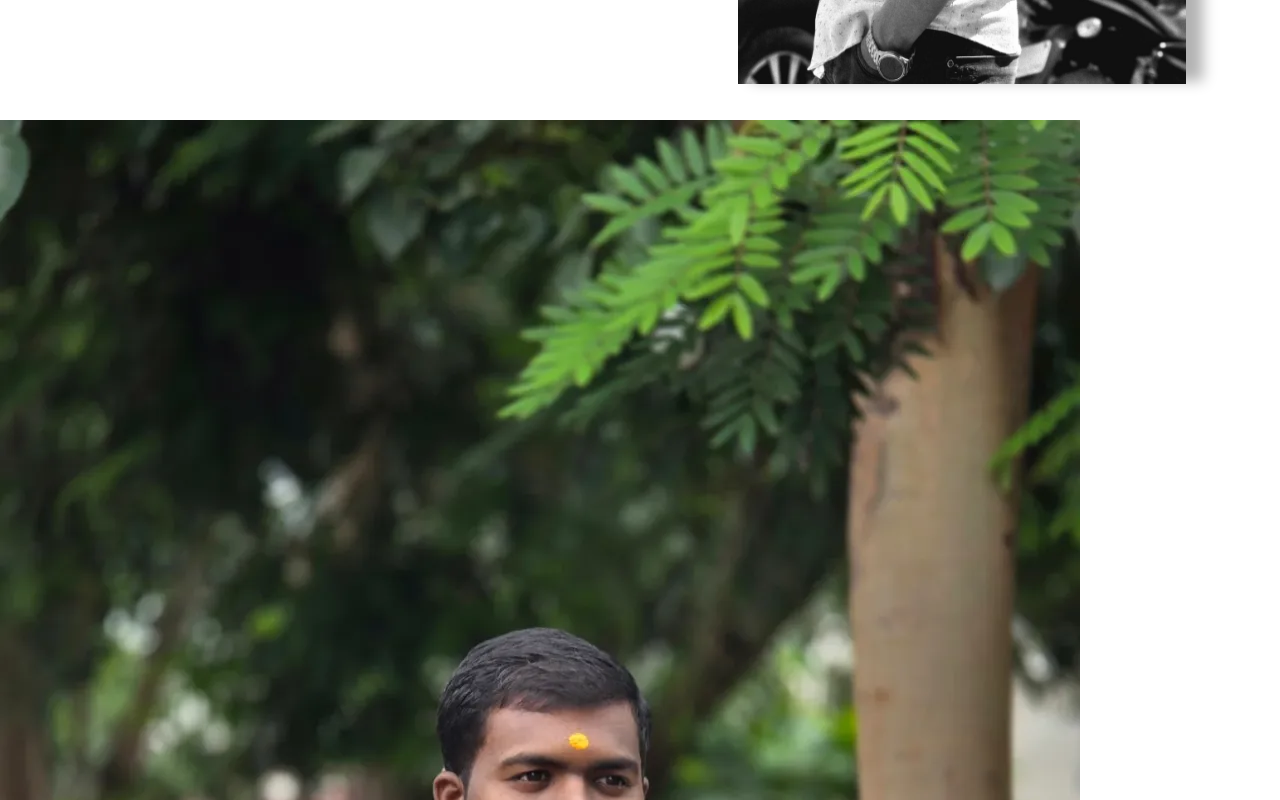
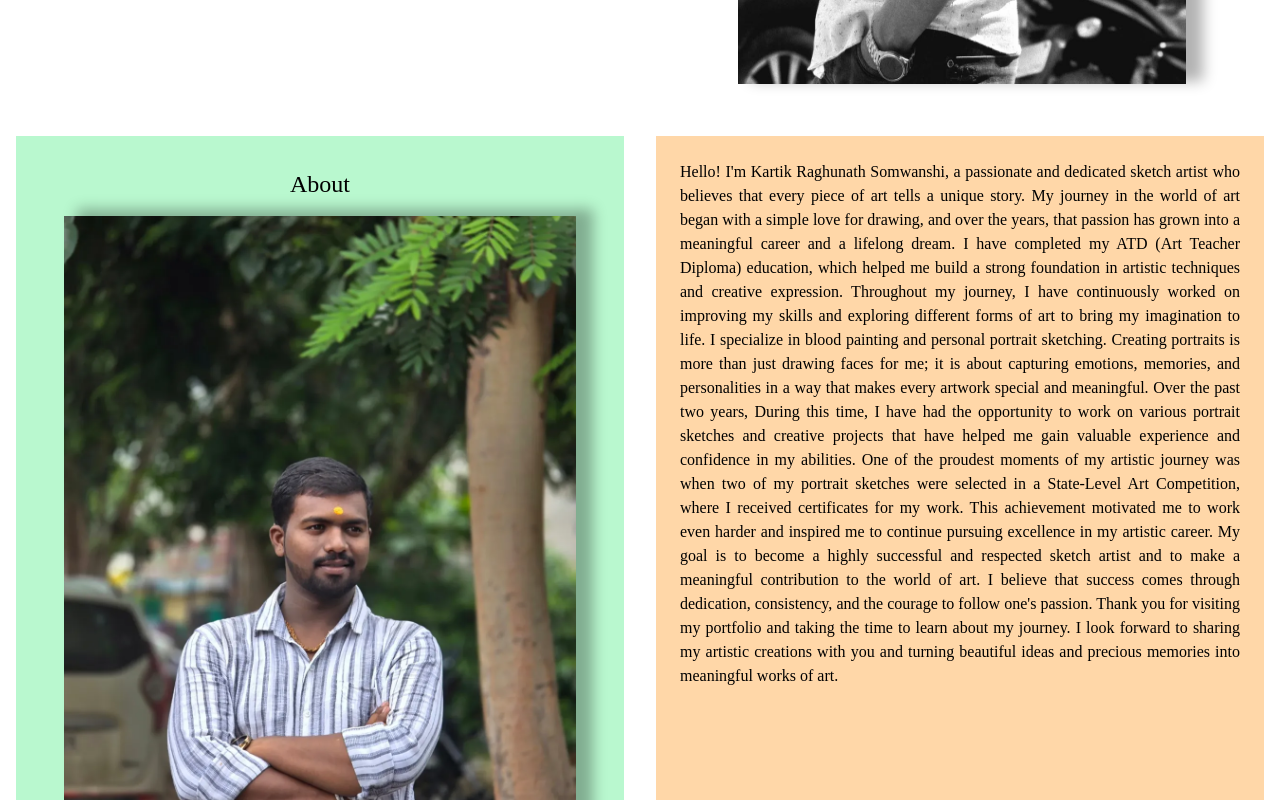
Before and after one commit to Anuragsomwanshi/Aks-portfolio, a React (Vite) app: page / in a window 1280 px wide. Shown: the part 680-1480 px from the top of the page. Built offline with nearby package versions, Linux system fonts and the light colour scheme.

Commit message:
new component

```diff
--- a/src/Components/About.jsx
+++ b/src/Components/About.jsx
@@ -3,14 +3,35 @@ import { assets } from '../assets/assets'
 
 const About = () => {
   return (
-    <div id='about' className='min-h-screen'>
+    <div id='about' className='min-h-screen flex flex-col  lg:flex-row'>
 
-        <div>
-        <img src={assets.about} alt="" />
+        <div className=' bg-green-200 basis-full md:basis-1/2 p-4 m-4 flex flex-col items-center'>
+      <h1 className='md:text-2xl p-2 m-2  l:m-0'>About</ h1>
+        <img className='md:w-lg shadow-[15px_-5px_13px_2px_rgba(0,0,0,0.3)]' src={assets.about} alt=""/>
 
         </div>
 
-        <div>
+        <div className='bg-orange-200 duration-400 hover:text-blue-950   basis-full md:basis-1/2 p-4 m-4 '>
+            <p className=' p-10 text-justify md:text-md md:p-2 lg:text-l '>
+
+Hello! I'm Kartik Raghunath Somwanshi, a passionate and dedicated sketch artist who believes that every piece of art tells a unique story. My journey in the world of art began with a simple love for drawing, and over the years, that passion has grown into a meaningful career and a lifelong dream.
+
+I have completed my ATD (Art Teacher Diploma) education, which helped me build a strong foundation in artistic techniques and creative expression. Throughout my journey, I have continuously worked on improving my skills and exploring different forms of art to bring my imagination to life.
+
+I specialize in blood painting and personal portrait sketching. Creating portraits is more than just drawing faces for me; it is about capturing emotions, memories, and personalities in a way that makes every artwork special and meaningful.
+
+Over the past two years,  During this time, I have had the opportunity to work on various portrait sketches and creative projects that have helped me gain valuable experience and confidence in my abilities.
+
+One of the proudest moments of my artistic journey was when two of my portrait sketches were selected in a State-Level Art Competition, where I received certificates for my work. This achievement motivated me to work even harder and inspired me to continue pursuing excellence in my artistic career.
+
+
+My goal is to become a highly successful and respected sketch artist and to make a meaningful contribution to the world of art.
+
+ I believe that success comes through dedication, consistency, and the courage to follow one's passion.
+
+Thank you for visiting my portfolio and taking the time to learn about my journey. I look forward to sharing my artistic creations with you and turning beautiful ideas and precious memories into meaningful works of art.
+
+</p>
 
         </div>
 
--- a/src/Components/Head.jsx
+++ b/src/Components/Head.jsx
@@ -11,7 +11,7 @@ const Head = () => {
 
 
         </h1>
-        <span className='text-justify text-xl p-1' >A passionate sketch artist specializing in creating realistic and creative hand-drawn portraits, illustrations, and custom artwork. Skilled sketch artist with a strong eye for detail, dedicated to creating expressive and high-quality drawings.</span>
+        <span className='text-justify text-xl  p-1' >A passionate sketch artist specializing in creating realistic and creative hand-drawn portraits, illustrations, and custom artwork. Skilled sketch artist with a strong eye for detail, dedicated to creating expressive and high-quality drawings.</span>
         <div className='flex justify-evenly '>
         <button className=' p-4  m-1 bg-yellow-200 border border-transparent  hover:border-black hover:bg-transparent transition duration-500 '>My Work {'->'} </button>
         <button className=' p-4  m-1 bg-yellow-200 border border-transparent  hover:border-black hover:bg-transparent transition duration-500 '>Get In Touch {'->'}</button>
--- /dev/null
+++ b/src/Components/Work.jsx
@@ -0,0 +1,9 @@
+import React from 'react'
+
+const Work = () => {
+  return (
+    <div className='min-h-screen'>Work</div>
+  )
+}
+
+export default Work
--- a/src/Pages/Home.jsx
+++ b/src/Pages/Home.jsx
@@ -2,6 +2,7 @@ import React from 'react'
 import Navbar from '../Components/Navbar'
 import Head from '../Components/Head'
 import About from '../Components/About'
+import Work from '../Components/Work'
 
 const Home = () => {
   return (
@@ -9,6 +10,7 @@ const Home = () => {
       <Navbar/>
       <Head/>
       <About/>
+      <Work/>
 
     </div>
   )
```
